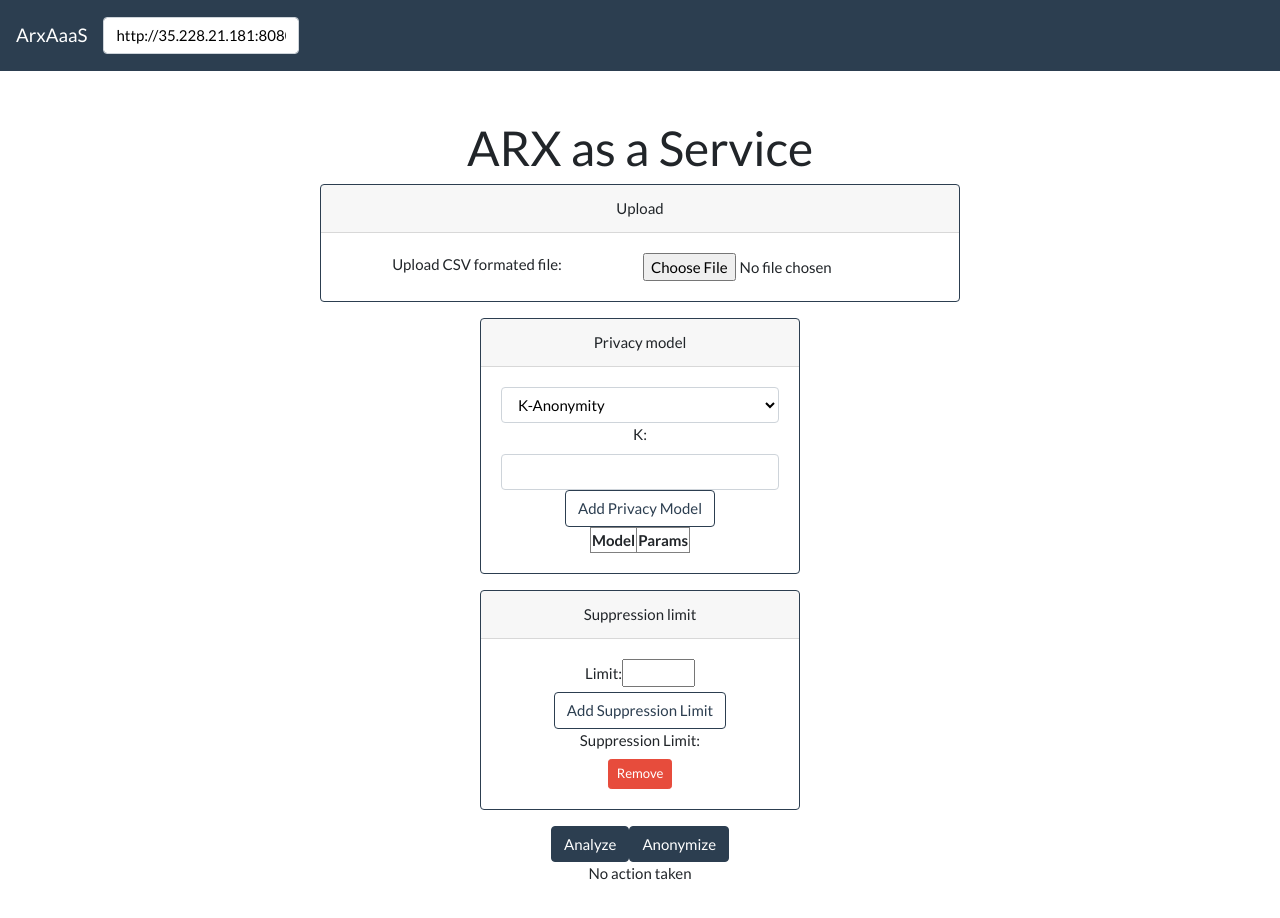
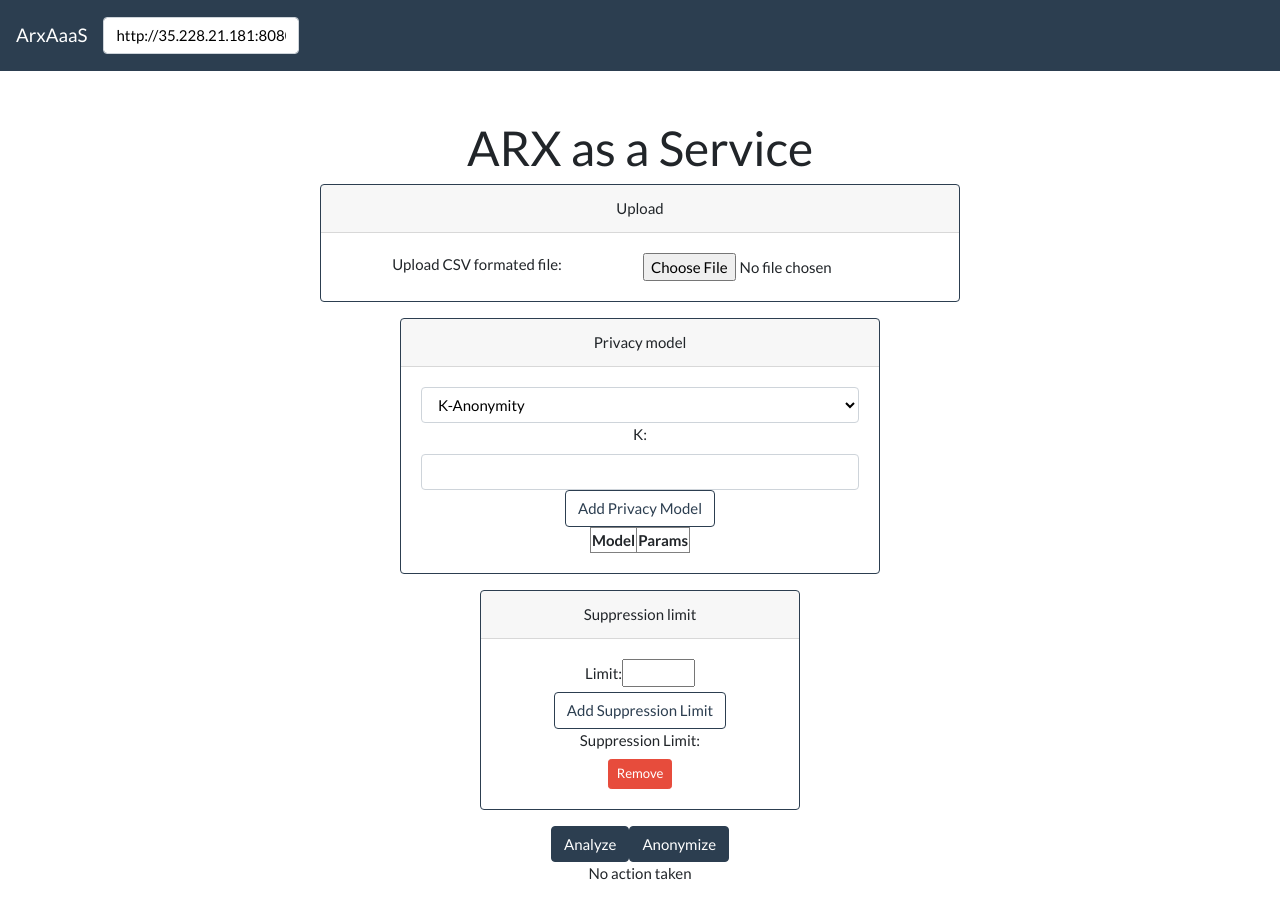
Before and after one commit to oslomet-arx-as-a-service/WebARXaaS, a React (Create React App) app: page / in a window 1280 px wide. Shown: the top 918 px of the page. Built offline with nearby package versions, Linux system fonts and the light colour scheme.

Commit message:
Made privacy model field wider so table wont expand outside

```diff
--- a/src/components/ARXaaS.js
+++ b/src/components/ARXaaS.js
@@ -148,7 +148,7 @@ const Anonymise = props => {
       </div>
 
 
-      <div className="card border-primary mb-3" style={{ maxWidth: '20rem' }}>
+      <div className="card border-primary mb-3" style={{ maxWidth: '30rem' }}>
         <div className="card-header">Privacy model</div>
         <div className="card-body">
 
```
